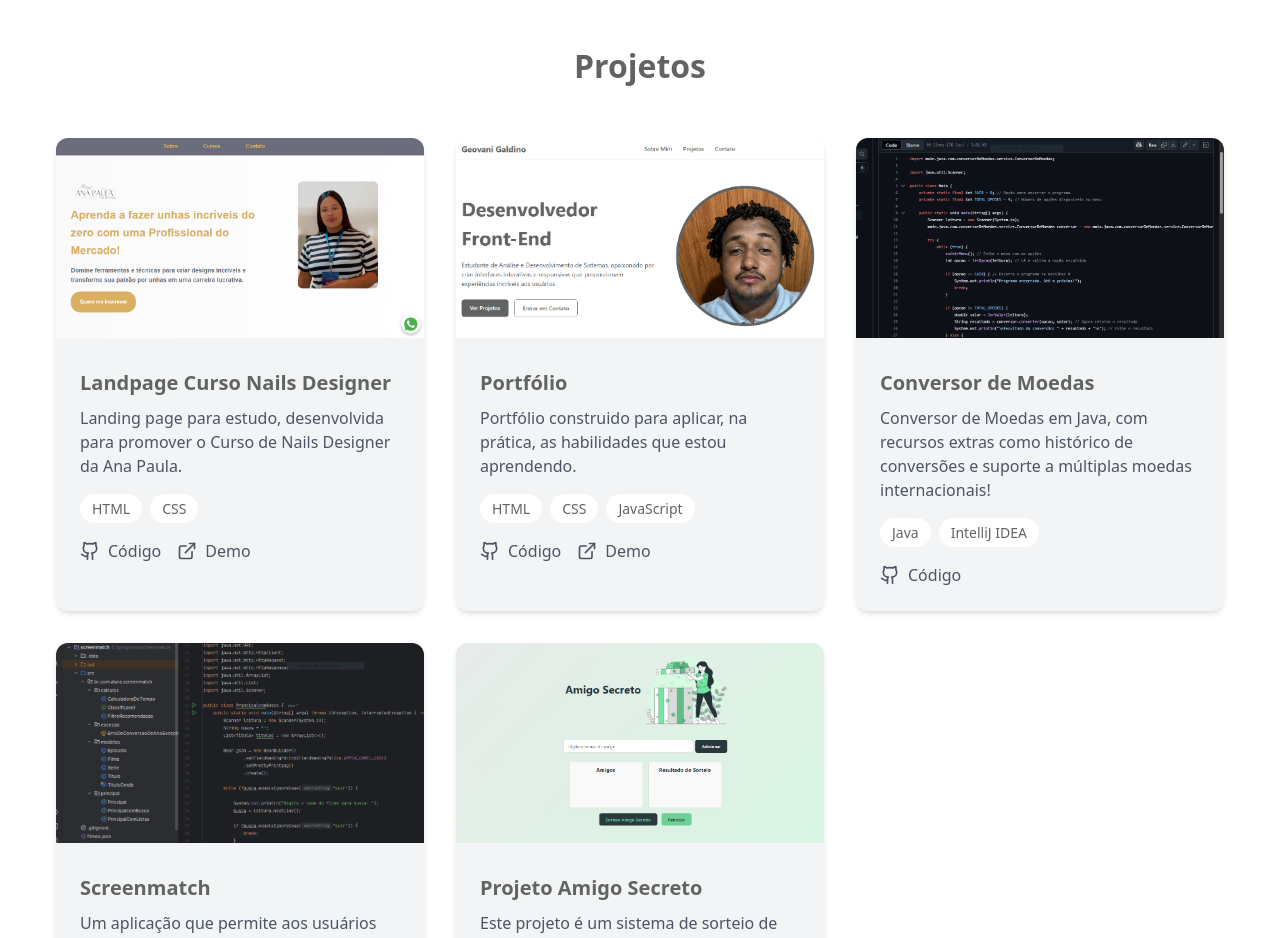
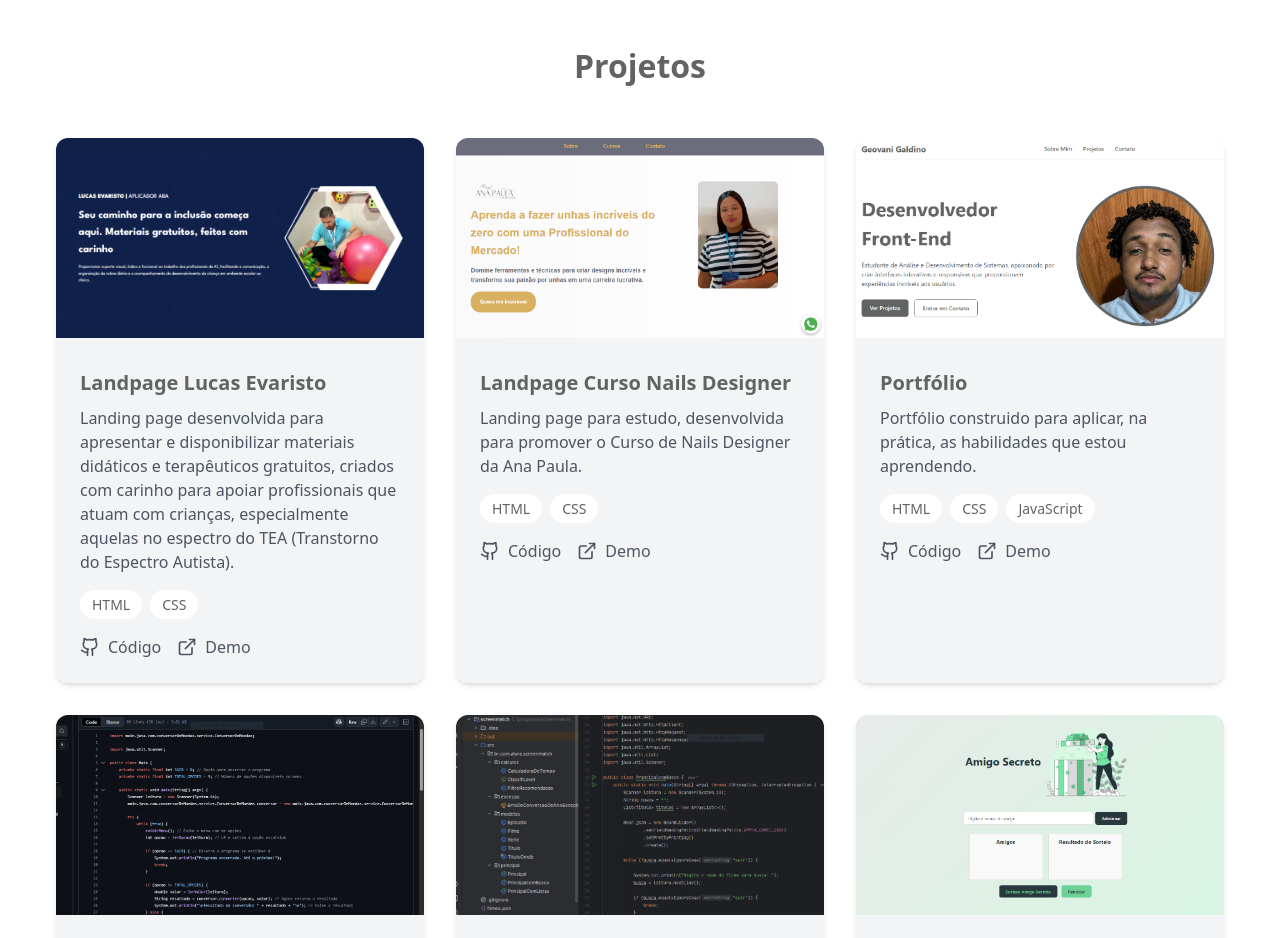
Before and after one commit to geovanigaldino/portfolio, a plain HTML site: page index.html in a window 1280 px wide. Shown: the part 1260-2198 px from the top of the page. Drawn offline with Linux system fonts and the light colour scheme.

Commit message:
Adicioando novo projeto

```diff
--- a/index.html
+++ b/index.html
@@ -104,6 +104,73 @@
       <div class="container">
         <h2>Projetos</h2>
         <div class="projects-grid">
+          <article class="project-card">
+            <img
+              src="assets/img/tela-inicial-landpage-lucas-evaristo.png"
+              alt="Tela inicial landing page Lucas Evaristo"
+              loading="lazy"
+            />
+            <div class="project-content">
+              <h3>Landpage Lucas Evaristo</h3>
+              <p>
+                Landing page desenvolvida para apresentar e disponibilizar materiais didáticos e terapêuticos gratuitos, criados com carinho para apoiar profissionais que atuam com crianças, especialmente aquelas no espectro do TEA (Transtorno do Espectro Autista).
+              </p>
+              <div class="project-tags">
+                <span>HTML</span>
+                <span>CSS</span>
+              </div>
+              <div class="project-links">
+                <a
+                  href="https://github.com/geovanigaldino/LandingPage_LucasEvaristo-at"
+                  class="project-link"
+                  target="_blank"
+                >
+                  <svg
+                    xmlns="http://www.w3.org/2000/svg"
+                    width="20"
+                    height="20"
+                    viewBox="0 0 24 24"
+                    fill="none"
+                    stroke="currentColor"
+                    stroke-width="2"
+                    stroke-linecap="round"
+                    stroke-linejoin="round"
+                  >
+                    <path
+                      d="M15 22v-4a4.8 4.8 0 0 0-1-3.5c3 0 6-2 6-5.5.08-1.25-.27-2.48-1-3.5.28-1.15.28-2.35 0-3.5 0 0-1 0-3 1.5-2.64-.5-5.36-.5-8 0C6 2 5 2 5 2c-.3 1.15-.3 2.35 0 3.5A5.403 5.403 0 0 0 4 9c0 3.5 3 5.5 6 5.5-.39.49-.68 1.05-.85 1.65-.17.6-.22 1.23-.15 1.85v4"
+                    ></path>
+                    <path d="M9 18c-4.51 2-5-2-7-2"></path>
+                  </svg>
+                  <span>Código</span>
+                </a>
+                <a
+                  href="https://site-lucasevaristo-at.vercel.app/"
+                  class="project-link"
+                  target="_blank"
+                >
+                  <svg
+                    xmlns="http://www.w3.org/2000/svg"
+                    width="20"
+                    height="20"
+                    viewBox="0 0 24 24"
+                    fill="none"
+                    stroke="currentColor"
+                    stroke-width="2"
+                    stroke-linecap="round"
+                    stroke-linejoin="round"
+                  >
+                    <path
+                      d="M18 13v6a2 2 0 0 1-2 2H5a2 2 0 0 1-2-2V8a2 2 0 0 1 2-2h6"
+                    ></path>
+                    <polyline points="15 3 21 3 21 9"></polyline>
+                    <line x1="10" y1="14" x2="21" y2="3"></line>
+                  </svg>
+                  <span>Demo</span>
+                </a>
+              </div>
+            </div>
+          </article>
+
           <article class="project-card">
             <img
               src="assets/img/tela-inicial-landpage-curso-nails.PNG"
```
Also changed, not shown: assets/img/tela-inicial-landpage-lucas-evaristo.png (added).
